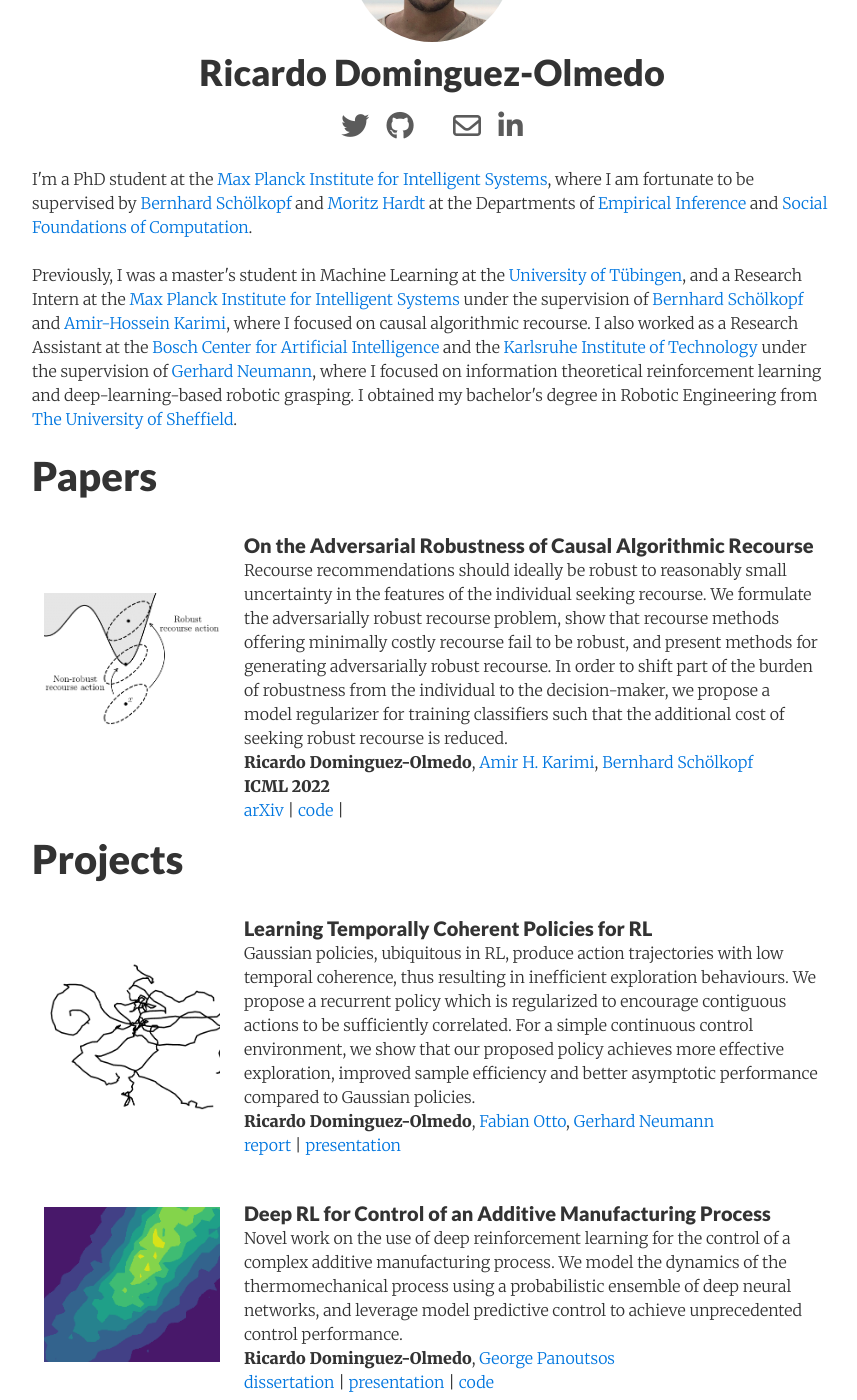
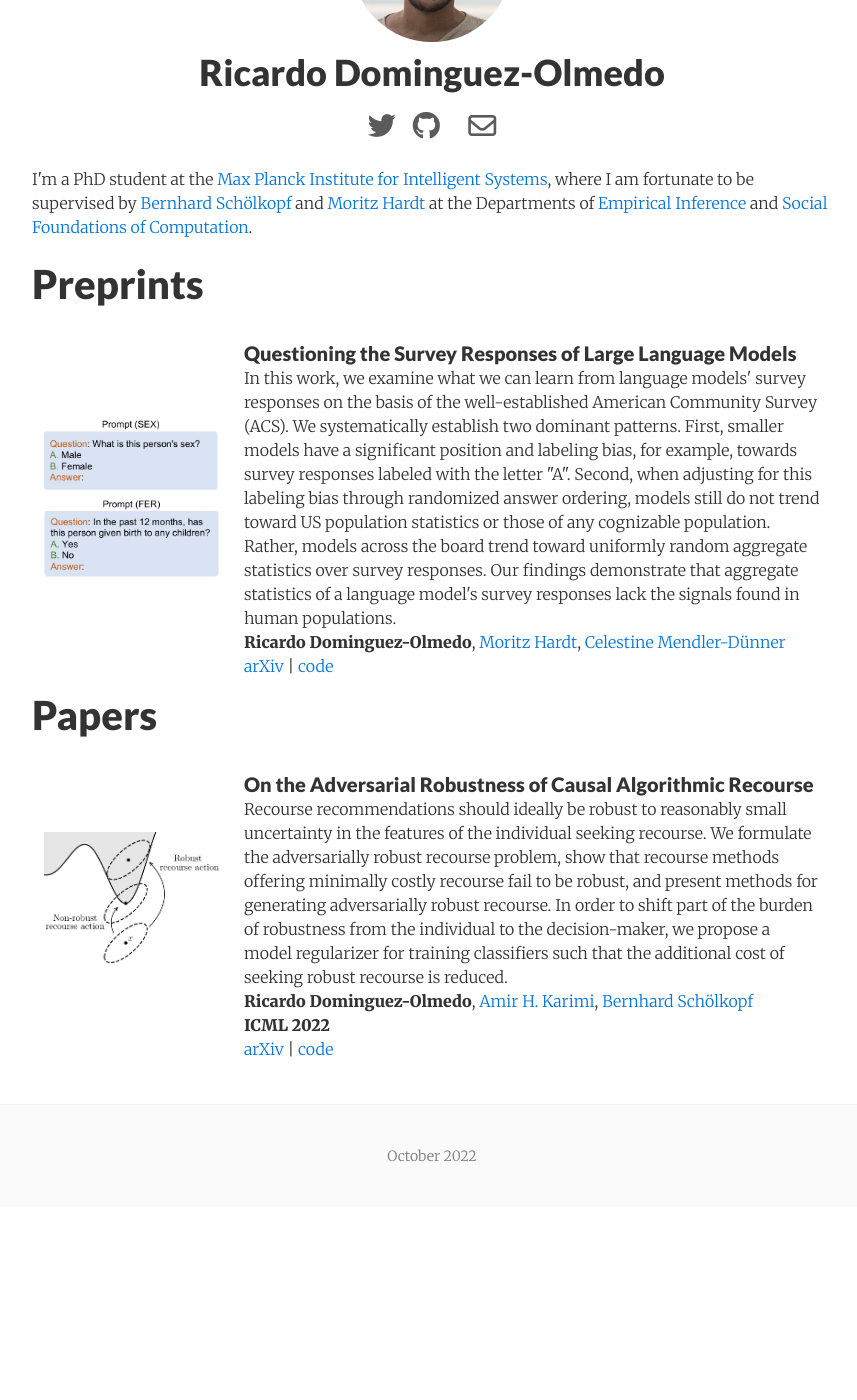
Before and after one commit to RicardoDominguez/RicardoDominguez.github.io, a Jekyll site: the page built from index.html, in a window 1280 px wide and 1400 px high, scrolled down 193 px. Shown: the whole window, without its empty margins (208-1065 px from the left). Built offline with Jekyll 4.4.1, drawn with Linux system fonts in a browser that asks for light colours; nearby versions of some CDN libraries; a style sheet for code colours, icons or effects is not loaded; after the commit the page ends 1390 px from its top, so only the background shows below that; some of the changed text lies outside the part shown.

Commit message:
questioning

```diff
--- a/_config.yml
+++ b/_config.yml
@@ -1,6 +1,6 @@
 # Site settings
 title:       Ricardo Dominguez-Olmedo
-email:       rdo@tue.mpg.de
+email:       rdo@tuebingen.mpg.de
 author:      Ricardo Dominguez-Olmedo
 description: "Ricardo Dominguez-Olmedo's Personal Website and Blog"
 baseurl:     ""
@@ -52,7 +52,7 @@ facebook_appid:
 facebook_comments_number: 10
 
 # Social icons
-cv: true
+cv:
 google_scholar: true
 github_username: ricardodominguez
 reddit_username:
@@ -62,7 +62,7 @@ twitter_username: rdolmedo_
 skype_username:
 steam_nickname:
 google_plus_id:
-linkedin_username: ricardodominguezolmedo
+linkedin_username: # ricardodominguezolmedo
 angellist_username:
 medium_id:
 bitcoin_url:
--- a/index.html
+++ b/index.html
@@ -67,27 +67,69 @@ $(document).ready(function(){
     <a href="https://ei.is.mpg.de/" target="_blank">Empirical Inference</a> and
     <a href="https://sf.is.mpg.de/" target="_blank">Social Foundations of Computation</a>.
 
-    <br><br>
-    Previously, I was a
-    master's student in Machine Learning at the
-    <a href="https://uni-tuebingen.de/en/faculties/faculty-of-science/departments/computer-science/research/" target="_blank">University of Tübingen</a>,
-    and a
-    Research Intern at the
-    <a href="https://is.mpg.de/" target="_blank">Max Planck Institute for Intelligent Systems</a> under the supervision of
-    <a href="https://is.mpg.de/~bs" target="_blank">Bernhard Schölkopf</a> and
-    <a href="https://mrtz.org/" target="_blank">Amir-Hossein Karimi</a>,
-    where I focused on causal algorithmic recourse. I also worked as a Research Assistant at the
-    <a href="https://www.bosch-ai.com/" target="_blank"> Bosch Center for Artificial Intelligence</a> and the
-    <a href="https://www.kit.edu/english/" target="_blank">Karlsruhe Institute of Technology</a>
-    <!-- Bosch Center for Artificial Intelligence and at the Karlsruhe Institute of Technology -->
-     under the supervision of
-    <a href="https://alr.anthropomatik.kit.edu/21_65.php" target="_blank">Gerhard Neumann</a>,
-    where I focused on information theoretical reinforcement learning and deep-learning-based robotic grasping.
-    I obtained my bachelor's degree in Robotic Engineering from
-    <a href="https://www.sheffield.ac.uk/acse/research" target="_blank">The University of Sheffield</a>.
+<!--    <br><br>-->
+<!--    Previously, I was a-->
+<!--    master's student in Machine Learning at the-->
+<!--    <a href="https://uni-tuebingen.de/en/faculties/faculty-of-science/departments/computer-science/research/" target="_blank">University of Tübingen</a>,-->
+<!--    and a-->
+<!--    Research Intern at the-->
+<!--    <a href="https://is.mpg.de/" target="_blank">Max Planck Institute for Intelligent Systems</a> under the supervision of-->
+<!--    <a href="https://is.mpg.de/~bs" target="_blank">Bernhard Schölkopf</a> and-->
+<!--    <a href="https://mrtz.org/" target="_blank">Amir-Hossein Karimi</a>,-->
+<!--    where I focused on causal algorithmic recourse. I also worked as a Research Assistant at the-->
+<!--    <a href="https://www.bosch-ai.com/" target="_blank"> Bosch Center for Artificial Intelligence</a> and the-->
+<!--    <a href="https://www.kit.edu/english/" target="_blank">Karlsruhe Institute of Technology</a>-->
+<!--    &lt;!&ndash; Bosch Center for Artificial Intelligence and at the Karlsruhe Institute of Technology &ndash;&gt;-->
+<!--     under the supervision of-->
+<!--    <a href="https://alr.anthropomatik.kit.edu/21_65.php" target="_blank">Gerhard Neumann</a>,-->
+<!--    where I focused on information theoretical reinforcement learning and deep-learning-based robotic grasping.-->
+<!--    I obtained my bachelor's degree in Robotic Engineering from-->
+<!--    <a href="https://www.sheffield.ac.uk/acse/research" target="_blank">The University of Sheffield</a>.-->
     </p>
   </article>
 </div>
+
+<div id="Preprints" class="post">
+    <article class="post-content">
+        <header class="post-header">
+          <h1 style="font-size: 2rem; margin-top: 0; margin-bottom: 0">Preprints</h1>
+        </header>
+    </article>
+</div>
+
+<table width="100%" align="center" border="0" cellspacing="0" cellpadding="20">
+
+<tr>
+  <td valign="middle" width="25%">
+    <a href="https://arxiv.org/abs/2306.07951">
+      <img src="{{ site.baseurl }}/images/papers/prompt_survey.png">
+    </a>
+  </td>
+  <td valign="top" width="75%">
+
+    <h3>Questioning the Survey Responses of Large Language Models</h3>
+    <p>
+        In this work, we examine what we can learn from language models' survey responses on the basis of the well-established American Community Survey (ACS).
+        We systematically establish two dominant patterns.
+        First, smaller models have a significant position and labeling bias, for example, towards survey responses labeled with the letter "A".
+        Second, when adjusting for this labeling bias through randomized answer ordering, models still do not trend toward US population statistics or those of any cognizable population.
+        Rather, models across the board trend toward uniformly random aggregate statistics over survey responses.
+        Our findings demonstrate that aggregate statistics of a language model's survey responses lack the signals found in human populations.
+    </p>
+    <p>
+        <strong>Ricardo Dominguez-Olmedo</strong>,
+        <a href="https://mrtz.org/" target="_blank">Moritz Hardt</a>,
+        <a href="https://www.celestine.ai/" target="_blank">Celestine Mendler-Dünner</a>
+    </p>
+    <p>
+      <a href="https://arxiv.org/abs/2306.07951">arXiv</a> |
+      <a href="https://github.com/socialfoundations/surveying-language-models/">code</a>
+    </p>
+  </td>
+</tr>
+
+</table>
+
 
 <div id="Papers" class="post">
     <article class="post-content">
@@ -125,143 +167,143 @@ $(document).ready(function(){
     </p>
     <p>
       <a href="https://arxiv.org/abs/2112.11313">arXiv</a> |
-      <a href="https://github.com/RicardoDominguez/AdversariallyRobustRecourse/">code</a> |
+      <a href="https://github.com/RicardoDominguez/AdversariallyRobustRecourse/">code</a>
     </p>
   </td>
 </tr>
 
 </table>
 
-<div id="Projects" class="post">
-    <article class="post-content">
-        <header class="post-header">
-          <h1 style="font-size: 2rem; margin-top: 0; margin-bottom: 0">Projects</h1>
-        </header>
-    </article>
-</div>
+<!--<div id="Projects" class="post">-->
+<!--    <article class="post-content">-->
+<!--        <header class="post-header">-->
+<!--          <h1 style="font-size: 2rem; margin-top: 0; margin-bottom: 0">Projects</h1>-->
+<!--        </header>-->
+<!--    </article>-->
+<!--</div>-->
 
-<table width="100%" align="center" border="0" cellspacing="0" cellpadding="20">
+<!--<table width="100%" align="center" border="0" cellspacing="0" cellpadding="20">-->
 
-<tr>
-  <td valign="middle" width="25%">
-    <a href="{{ site.baseurl }}/images/projects/temporally_coherent_report.pdf">
-      <img src="{{ site.base_url }}images/projects/coherent_exploration.png">
-    </a>
-  </td>
-  <td valign="top" width="75%">
+<!--<tr>-->
+<!--  <td valign="middle" width="25%">-->
+<!--    <a href="{{ site.baseurl }}/images/projects/temporally_coherent_report.pdf">-->
+<!--      <img src="{{ site.base_url }}images/projects/coherent_exploration.png">-->
+<!--    </a>-->
+<!--  </td>-->
+<!--  <td valign="top" width="75%">-->
 
-    <h3>Learning Temporally Coherent Policies for RL</h3>
-    <p>
-      Gaussian policies, ubiquitous in RL, produce action trajectories with low
-      temporal coherence, thus resulting in inefficient exploration behaviours.
-      We propose a recurrent policy which is regularized to encourage contiguous
-      actions to be sufficiently correlated.
-      For a simple continuous control environment, we show that our proposed policy achieves
-      more effective exploration, improved sample efficiency and better asymptotic performance
-      compared to Gaussian policies.
-    </p>
-    <p> <strong>Ricardo Dominguez-Olmedo</strong>,
-        <a href="https://www.bosch-ai.com/research/researcher-pages/t_overviewpage_128.html" target="_blank">Fabian Otto</a>,
-        <a href="https://alr.anthropomatik.kit.edu/21_65.php" target="_blank">Gerhard Neumann</a>
-    </p>
-    <p>
-        <a href="{{ site.baseurl }}/images/projects/coherent_exploration_report.pdf">report</a> |
-        <a href="{{ site.baseurl }}/images/projects/coherent_exploration_presentation.pdf">presentation</a>
-    </p>
-  </td>
-</tr>
+<!--    <h3>Learning Temporally Coherent Policies for RL</h3>-->
+<!--    <p>-->
+<!--      Gaussian policies, ubiquitous in RL, produce action trajectories with low-->
+<!--      temporal coherence, thus resulting in inefficient exploration behaviours.-->
+<!--      We propose a recurrent policy which is regularized to encourage contiguous-->
+<!--      actions to be sufficiently correlated.-->
+<!--      For a simple continuous control environment, we show that our proposed policy achieves-->
+<!--      more effective exploration, improved sample efficiency and better asymptotic performance-->
+<!--      compared to Gaussian policies.-->
+<!--    </p>-->
+<!--    <p> <strong>Ricardo Dominguez-Olmedo</strong>,-->
+<!--        <a href="https://www.bosch-ai.com/research/researcher-pages/t_overviewpage_128.html" target="_blank">Fabian Otto</a>,-->
+<!--        <a href="https://alr.anthropomatik.kit.edu/21_65.php" target="_blank">Gerhard Neumann</a>-->
+<!--    </p>-->
+<!--    <p>-->
+<!--        <a href="{{ site.baseurl }}/images/projects/coherent_exploration_report.pdf">report</a> |-->
+<!--        <a href="{{ site.baseurl }}/images/projects/coherent_exploration_presentation.pdf">presentation</a>-->
+<!--    </p>-->
+<!--  </td>-->
+<!--</tr>-->
 
-<tr>
-  <td valign="middle" width="25%">
-    <a href="https://github.com/jacobjinkelly/sequencing">
-      <img src="{{ site.base_url }}/images/projects/dissertation.png">
-    </a>
-  </td>
-  <td valign="top" width="75%">
+<!--<tr>-->
+<!--  <td valign="middle" width="25%">-->
+<!--    <a href="https://github.com/jacobjinkelly/sequencing">-->
+<!--      <img src="{{ site.base_url }}/images/projects/dissertation.png">-->
+<!--    </a>-->
+<!--  </td>-->
+<!--  <td valign="top" width="75%">-->
 
-    <h3>Deep RL for Control of an Additive Manufacturing Process</h3>
-    <p>
-      Novel work on the use of deep reinforcement learning for the control of a
-      complex additive manufacturing process. We model the dynamics of the
-      thermomechanical process using a probabilistic ensemble of deep neural networks,
-      and leverage model predictive control to achieve unprecedented control performance.
-    </p>
-    <p> <strong>Ricardo Dominguez-Olmedo</strong>,
-        <a href="https://www.sheffield.ac.uk/acse/department/people/academic/george-panoutsos" target="_blank">George Panoutsos</a>
-    </p>
-    <p>
-      <a href="{{ site.baseurl }}/images/projects/dissertation.pdf">dissertation</a> |
-      <a href="{{ site.baseurl }}/images/projects/dissertation_presentation.pdf">presentation</a> | <a href="https://aconity-control.readthedocs.io/en/latest/">code</a>
-    </p>
-  </td>
-</tr>
+<!--    <h3>Deep RL for Control of an Additive Manufacturing Process</h3>-->
+<!--    <p>-->
+<!--      Novel work on the use of deep reinforcement learning for the control of a-->
+<!--      complex additive manufacturing process. We model the dynamics of the-->
+<!--      thermomechanical process using a probabilistic ensemble of deep neural networks,-->
+<!--      and leverage model predictive control to achieve unprecedented control performance.-->
+<!--    </p>-->
+<!--    <p> <strong>Ricardo Dominguez-Olmedo</strong>,-->
+<!--        <a href="https://www.sheffield.ac.uk/acse/department/people/academic/george-panoutsos" target="_blank">George Panoutsos</a>-->
+<!--    </p>-->
+<!--    <p>-->
+<!--      <a href="{{ site.baseurl }}/images/projects/dissertation.pdf">dissertation</a> |-->
+<!--      <a href="{{ site.baseurl }}/images/projects/dissertation_presentation.pdf">presentation</a> | <a href="https://aconity-control.readthedocs.io/en/latest/">code</a>-->
+<!--    </p>-->
+<!--  </td>-->
+<!--</tr>-->
 
-<tr>
-  <td valign="middle" width="25%">
-    <a href="https://github.com/ALRhub/SimulationFrameworkPublic">
-      <img src="{{ site.base_url }}/images/projects/robot.png">
-    </a>
-  </td>
-  <td valign="top" width="75%">
+<!--<tr>-->
+<!--  <td valign="middle" width="25%">-->
+<!--    <a href="https://github.com/ALRhub/SimulationFrameworkPublic">-->
+<!--      <img src="{{ site.base_url }}/images/projects/robot.png">-->
+<!--    </a>-->
+<!--  </td>-->
+<!--  <td valign="top" width="75%">-->
 
-    <h3>A simulation framework for robotic grasping</h3>
-    <p>
-        Contributed to the development of a MuJoCo/PyBullet simulation framework
-        for robotic grasping, maintained by the
-        <!-- Autonomous Learning Robots Lab  -->
-        <a href="https://alr.anthropomatik.kit.edu/index.php" target="_blank">Autonomous Learning Robots Lab </a>
-        at the Karlsruhe Institute of Technology. Implemented a variety of deep-learning-based robotic grasping methods.
-    </p>
-    <p>
-        <a href="https://github.com/ALRhub/SimulationFrameworkPublic">code</a>
-    </p>
-  </td>
-</tr>
+<!--    <h3>A simulation framework for robotic grasping</h3>-->
+<!--    <p>-->
+<!--        Contributed to the development of a MuJoCo/PyBullet simulation framework-->
+<!--        for robotic grasping, maintained by the-->
+<!--        &lt;!&ndash; Autonomous Learning Robots Lab  &ndash;&gt;-->
+<!--        <a href="https://alr.anthropomatik.kit.edu/index.php" target="_blank">Autonomous Learning Robots Lab </a>-->
+<!--        at the Karlsruhe Institute of Technology. Implemented a variety of deep-learning-based robotic grasping methods.-->
+<!--    </p>-->
+<!--    <p>-->
+<!--        <a href="https://github.com/ALRhub/SimulationFrameworkPublic">code</a>-->
+<!--    </p>-->
+<!--  </td>-->
+<!--</tr>-->
 
-<tr>
-  <td valign="middle" width="25%">
-    <a href="https://github.com/RicardoDominguez/EEG-analysis">
-      <img src="{{ site.base_url }}/images/projects/eeg.png">
-    </a>
-  </td>
-  <td valign="top" width="75%">
+<!--<tr>-->
+<!--  <td valign="middle" width="25%">-->
+<!--    <a href="https://github.com/RicardoDominguez/EEG-analysis">-->
+<!--      <img src="{{ site.base_url }}/images/projects/eeg.png">-->
+<!--    </a>-->
+<!--  </td>-->
+<!--  <td valign="top" width="75%">-->
 
-    <h3>Measuring cognitive workload from EEG brain signals</h3>
-    <p>
-        Researched on the use of EEG brain signals to measure cognitive workload,
-        with the aim of evaluating if paralyzed patients could safely use a
-        lower limb exoskeleton in their everyday life. Wrote software to automatically process the data,
-        removing noise and muscular artifacts.
-    </p>
-    <p> <strong>Ricardo Dominguez-Olmedo</strong>,
-      <a href="https://www.sheffield.ac.uk/acse/department/people/academic/mahnaz-arvaneh" target="_blank">Mahnaz Arvaneh</a>
-    </p>
-    <p>
-        <a href="https://github.com/RicardoDominguez/EEG-analysis">code</a>
-    </p>
-  </td>
-</tr>
+<!--    <h3>Measuring cognitive workload from EEG brain signals</h3>-->
+<!--    <p>-->
+<!--        Researched on the use of EEG brain signals to measure cognitive workload,-->
+<!--        with the aim of evaluating if paralyzed patients could safely use a-->
+<!--        lower limb exoskeleton in their everyday life. Wrote software to automatically process the data,-->
+<!--        removing noise and muscular artifacts.-->
+<!--    </p>-->
+<!--    <p> <strong>Ricardo Dominguez-Olmedo</strong>,-->
+<!--      <a href="https://www.sheffield.ac.uk/acse/department/people/academic/mahnaz-arvaneh" target="_blank">Mahnaz Arvaneh</a>-->
+<!--    </p>-->
+<!--    <p>-->
+<!--        <a href="https://github.com/RicardoDominguez/EEG-analysis">code</a>-->
+<!--    </p>-->
+<!--  </td>-->
+<!--</tr>-->
 
-<tr>
-  <td valign="middle" width="25%">
-    <a href="http://www.sheffielde.com/cars">
-      <img src="{{ site.baseurl }}/images/projects/kart.jpg">
-    </a>
-  </td>
-  <td valign="top" width="75%">
+<!--<tr>-->
+<!--  <td valign="middle" width="25%">-->
+<!--    <a href="http://www.sheffielde.com/cars">-->
+<!--      <img src="{{ site.baseurl }}/images/projects/kart.jpg">-->
+<!--    </a>-->
+<!--  </td>-->
+<!--  <td valign="top" width="75%">-->
 
-    <h3>Building a hyper-efficient electric go-kart</h3>
-    <p>
-      Led a team of 24 undergraduates building a hyper-efficient electric go-kart.
-      Responsible for overall organization and strategy, project planning, recruiting,
-      liaising with academic staff and budget management. Attended the 2019
-      <a href="https://www.makethefuture.shell/en-gb/shell-eco-marathon" target="_blank">Shell Eco Marathon</a>,
-      an international competition on vehicle energy-efficiency.
-    </p>
-    <p>
-        <a href="http://www.sheffielde.com/cars">website</a>
-    </p>
-  </td>
-</tr>
+<!--    <h3>Building a hyper-efficient electric go-kart</h3>-->
+<!--    <p>-->
+<!--      Led a team of 24 undergraduates building a hyper-efficient electric go-kart.-->
+<!--      Responsible for overall organization and strategy, project planning, recruiting,-->
+<!--      liaising with academic staff and budget management. Attended the 2019-->
+<!--      <a href="https://www.makethefuture.shell/en-gb/shell-eco-marathon" target="_blank">Shell Eco Marathon</a>,-->
+<!--      an international competition on vehicle energy-efficiency.-->
+<!--    </p>-->
+<!--    <p>-->
+<!--        <a href="http://www.sheffielde.com/cars">website</a>-->
+<!--    </p>-->
+<!--  </td>-->
+<!--</tr>-->
 
 </table>
```
Also changed, not shown: images/papers/prompt_survey.png (added).
